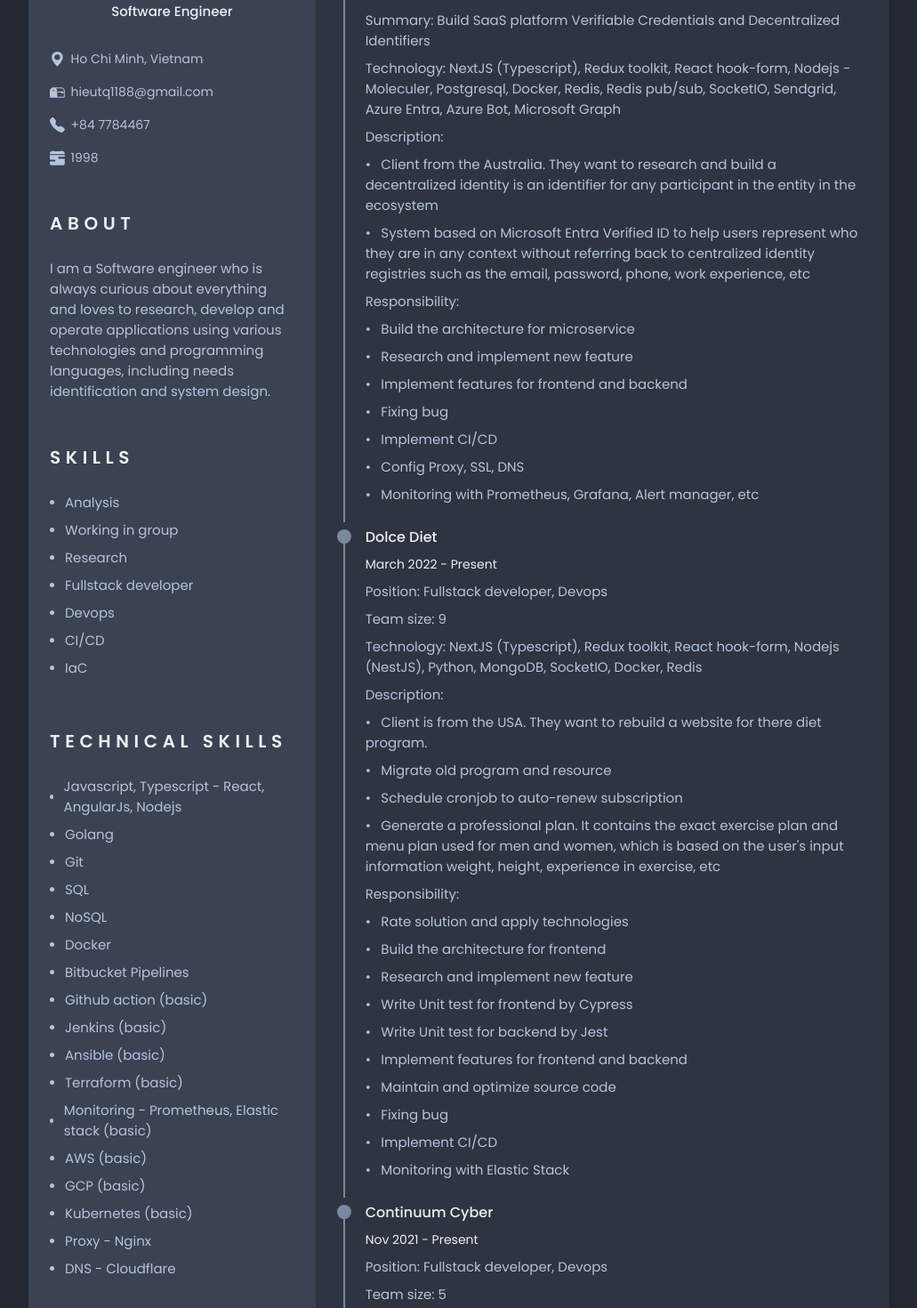
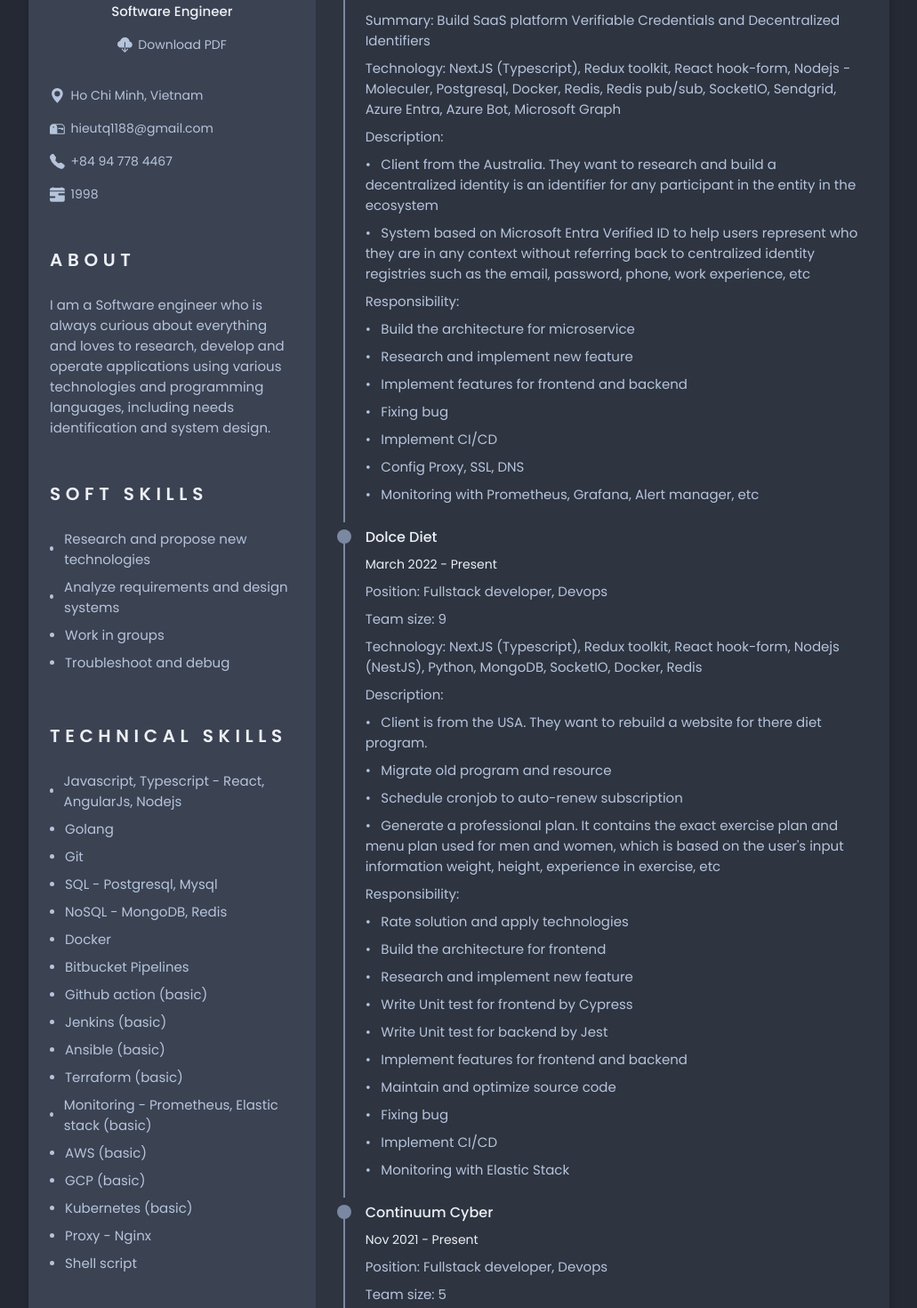
Before and after one commit to quanhieu/resume, a Next.js app: page / in a window 1280 px wide. Shown: the part 280-1750 px from the top of the page at 89% size, without its empty margins (124-1155 px from the left). Built offline with nearby package versions, Linux system fonts and the light colour scheme.

Commit message:
Update download pdf

```diff
--- a/Components/Profile.js
+++ b/Components/Profile.js
@@ -1,6 +1,6 @@
 import React from "react";
 import dynamic from 'next/dynamic'
-import { BsMailbox2, BsTelephoneFill, BsGeoAltFill, BsFillCalendarRangeFill, BsGenderMale } from "react-icons/bs";
+import { BsMailbox2, BsTelephoneFill, BsGeoAltFill, BsFillCalendarRangeFill, BsCloudDownloadFill, BsGenderMale } from "react-icons/bs";
 
 const DynamicOptions = dynamic(() => import('./Options'), {
   ssr: false,
@@ -15,6 +15,7 @@ export const Profile = ({
   yearOfBirth,
   sex,
   image,
+  pdf,
 }) => {
   return (
     <section className="home" id="home">
@@ -25,6 +26,21 @@ export const Profile = ({
             <strong>{name}</strong>
           </h1>
           <h3 className="home__profession">{occupation}</h3>
+
+          <span className="home__profession">
+            <a
+              href={pdf}
+              alt="resume"
+              target="_blank"
+              rel="noopener noreferrer"
+              className="social__link"
+            >
+              <BsCloudDownloadFill style={{
+                marginRight: '0.4em',
+                fontSize: "1.2em"
+              }} /> Download PDF
+            </a>
+          </span>
         </div>
 
         <div className="home__address bd-grid">
--- a/Schemas/Data.js
+++ b/Schemas/Data.js
@@ -6,10 +6,11 @@ export const Data = {
     occupation: "Software Engineer",
     location: "Ho Chi Minh, Vietnam",
     email: "hieutq1188@gmail.com",
-    telephone: "+84 7784467",
+    telephone: "+84 94 778 4467",
     yearOfBirth: "1998",
     sex: "Male",
     image: "images/me.jpeg",
+    pdf: "documents/hieu-resume.pdf",
   },
   aboutMe: {
     label: "About",
@@ -19,13 +20,13 @@ export const Data = {
   },
   skills: {
     technicalLabel: "Technical Skills",
-    softLabel: "Skills",
+    softLabel: "Soft Skills",
     technicalSkills: [
       "Javascript, Typescript - React, AngularJs, Nodejs",
       "Golang",
       "Git",
-      "SQL",
-      "NoSQL",
+      "SQL - Postgresql, Mysql",
+      "NoSQL - MongoDB, Redis",
       "Docker",
       "Bitbucket Pipelines",
       "Github action (basic)",
@@ -37,18 +38,21 @@ export const Data = {
       "GCP (basic)",
       "Kubernetes (basic)",
       "Proxy - Nginx",
-      "DNS - Cloudflare",
+      "Shell script",
+      // "DNS - Cloudflare",
+      // "SSL - Let's encrypt, OpenSSL",
     ],
     keySkills: [
-      "Analysis",
+      "Research and propose new technologies",
+      "Analyze requirements and design systems",
+      "Work in groups",
+      "Troubleshoot and debug",
       // "Suggest a solution",
       // "Critical thinking",
-      "Working in group",
-      "Research",
-      "Fullstack developer",
-      "Devops",
-      "CI/CD",
-      "IaC",
+      // "Fullstack developer",
+      // "Devops",
+      // "CI/CD",
+      // "IaC",
     ],
   },
   socialMedia: {
@@ -73,7 +77,7 @@ export const Data = {
   activities: [
     {
       title: 'Seminal about Infrastructure as Code (Iac)',
-      description: 'Apply Terraform Ansible to create resources and deploy WordPress on AWS',
+      description: 'Apply Terraform & Ansible to create resources and deploy WordPress on AWS',
       at: 'We are Bloom',
       period: '2022'
     },
@@ -92,8 +96,8 @@ export const Data = {
   ],
   workExperience: [
     {
-      company: "We Are Bloom",
-      period: "Nov. 2021 - Present",
+      company: 'We Are Bloom',
+      period: 'Nov. 2021 - Present',
       projects: [
         {
           project: 'VC-DID',
@@ -182,7 +186,7 @@ export const Data = {
           period: 'Oct. 2021 - Present',
           position: 'Fullstack developer',
           description: [
-            'Smart Road provides an e-commerce platform that includes distributes vehicle spare parts and vehicle-related support services in Vietnam',
+            'Build an e-commerce platform that includes distributes vehicle spare parts and vehicle-related support services in Vietnam',
             'Build CMS',
             'Build mobile application',
           ],
@@ -294,7 +298,7 @@ export const Data = {
           period: 'March, 2020 - May, 2020',
           position: 'Fullstack developer',
           description: [
-            'Check-In, provide services in the building, notify, make an appointment',
+            'Provide services in the building, notify, make an appointment, check-In',
           ],
           teamSize: 9,
           technology: 'React, React-native, Nodejs, NGINX, PM2',
@@ -328,7 +332,7 @@ export const Data = {
         {
           project: 'Rent house management',
           period: 'March, 2019 - Jan, 2021',
-          position: 'Fullstack developer',
+          position: 'Fullstack developer, Devops',
           description: [
             'Provide simple-rent house management solution.',
           ],
@@ -338,7 +342,8 @@ export const Data = {
             'Build the architecture',
             'Research and implement new feature',
             'Implement features FE for BE',
-            'Fixing bug'
+            'Fixing bug',
+            'Implement CI/CD',
           ]
         },
       ]
```
Also changed, not shown: 1 other file (tests, documents, lock files or other folders).
